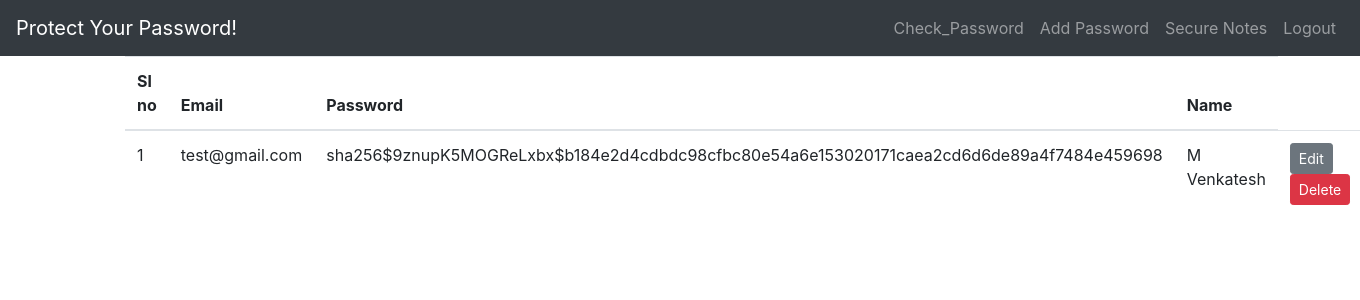
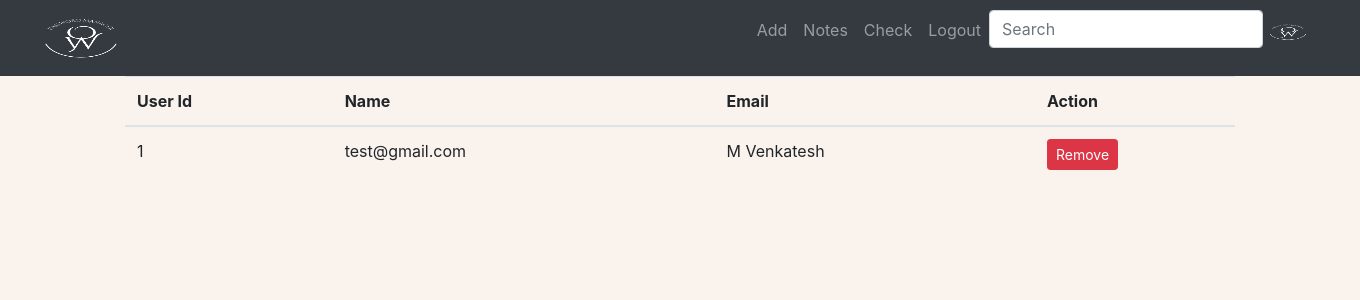
Before and after one commit to Venkateshvenki404224/password_manager, a Flask app: page /admin in a window 1360 px wide. Shown: the top 300 px of the page. Run offline with Flask 2, Linux system fonts and the light colour scheme; a user stored in the database is signed in; data comes from the database, SQL or seed files in the repository; both versions use the stored data as it was after the commit; some libraries are stand-ins or nearby versions.

Commit message:
Done some major changes to the look of the page !

```diff
--- a/Flask-Web-App-Tutorial/website/static/style.css
+++ b/Flask-Web-App-Tutorial/website/static/style.css
@@ -1,8 +1,24 @@
-.body {
+body {
   counter-reset: serial-number ;  /* Set the serial number counter to 0 */
 }
 
-.body td:first-child:before {
+body td:first-child:before {
   counter-increment: serial-number;  /* Increment the serial number counter */
   content: counter(serial-number);  /* Display the counter */
 }
+.btn {
+  /*margin-top: 10px;*/
+  margin-right: 10px;
+}
+.body1{
+  background-color: #F9F2ED;
+}
+#login{
+  margin-top: 70px;
+}
+#signup{
+  margin-top: 50px;
+}
+#edit {
+  margin-right: 10px;
+}
--- a/Flask-Web-App-Tutorial/website/templates/admin.html
+++ b/Flask-Web-App-Tutorial/website/templates/admin.html
@@ -2,12 +2,12 @@
 %}
 <div class="body">
 		<table  class="table table-hover" style="width:100%">
-        <thead >
+       <thead class="table table-striped">
 			<tr>
-                <th>Sl no</th>
-				<th>Email</th>
-				<th>Password</th>
+                <th>User Id</th>
                 <th>Name</th>
+                <th>Email</th>
+                <th>Action</th>
 			</tr>
         </thead>
         <tbody>
@@ -16,11 +16,9 @@
 			<tr>
                 <td></td>
 				<td>{{ sock.email }}</td>
-				<td>{{ sock.password }}</td>
 				<td>{{ sock.first_name }}</td>
-                <td width="130">
-                    <a href="/update/{{ sock.id }}" class="btn btn-secondary btn-sm" onclick="onEdit(this)">Edit</a>
-                    <a href="/admin" class="btn btn-danger btn-delete btn-sm" >Delete</a>
+                <td width="200">
+                    <a href="/admin" class="btn btn-danger btn-delete btn-sm" >Remove</a>
                 </td>
 			</tr>
 			{% endfor %}
--- a/Flask-Web-App-Tutorial/website/templates/base.html
+++ b/Flask-Web-App-Tutorial/website/templates/base.html
@@ -20,33 +20,8 @@
     />
     <title>{% block title %}Home{% endblock %}</title>
   </head>
-  <body>
-  <section id="title">
-    <nav class="navbar navbar-expand-lg navbar-dark bg-dark">
-        <a class="navbar-brand" href="/">Protect Your Password!</a>
-      <button
-        class="navbar-toggler"
-        type="button"
-        data-toggle="collapse"
-        data-target="#navbar"
-      >
-        <span class="navbar-toggler-icon"></span>
-      </button>
-      <div class="collapse navbar-collapse" id="navbar">
-        <div class="navbar-nav ml-auto">
-          {% if user.is_authenticated %}
-          <a class="nav-item nav-link" id="home" href="/check">Check_Password</a>
-          <a class="nav-item nav-link" id="home" href="/addpass">Add Password</a>
-          <a class="nav-item nav-link" id="home" href="/notes">Secure Notes</a>
-          <a class="nav-item nav-link" id="logout" href="/logout">Logout</a>
-          {% else %}
-          <a class="nav-item nav-link" id="login" href="/login">Login</a>
-          <a class="nav-item nav-link" id="signUp" href="/sign-up">Sign Up</a>
-          {% endif %}
-        </div>
-      </div>
-    </nav>
-  </section>
+  <body class="body1">
+    {% include 'navbar.html' %}
 
     {% with messages = get_flashed_messages(with_categories=true) %} {% if
     messages %} {% for category, message in messages %} {% if category ==
--- a/Flask-Web-App-Tutorial/website/templates/login.html
+++ b/Flask-Web-App-Tutorial/website/templates/login.html
@@ -1,6 +1,6 @@
 {% extends "base.html" %} {% block title %}Login{% endblock %} {% block content
 %}
-<div class="shadow p-3 mb-5 bg-body rounded">
+<div class="shadow p-3 mb-5 bg-body rounded" id="login">
     <form method="POST">
       <h3 align="center">Login</h3>
       <div class="form-group">
--- /dev/null
+++ b/Flask-Web-App-Tutorial/website/templates/navbar.html
@@ -0,0 +1,41 @@
+<nav class="navbar navbar-expand-lg navbar-dark bg-dark">
+  <div class="container-fluid">
+    <a class="navbar-brand" href="/">
+        <img src="../static/Password%20Manager.png" alt="" width="100" height="50">
+    </a>
+    <button class="navbar-toggler" type="button" data-bs-toggle="collapse" data-bs-target="#navbarSupportedContent" aria-controls="navbarSupportedContent" aria-expanded="false" aria-label="Toggle navigation">
+      <span class="navbar-toggler-icon"></span>
+    </button>
+    <ul class="collapse navbar-collapse" id="navbarSupportedContent">
+        <div class="navbar-nav ml-auto">
+         {% if user.is_authenticated %}
+          <ul class="navbar-nav me-auto mb-2 mb-lg-0">
+            <li class="nav-item">
+              <a class="nav-link" href="/addpass">Add</a>
+            </li>
+            <li class="nav-item">
+              <a class="nav-link" href="/notes">Notes</a>
+            </li>
+            <li class="nav-item">
+              <a class="nav-link" href="/check">Check</a>
+            </li>
+            <li class="nav-item">
+              <a class="nav-link" href="/logout">Logout</a>
+            </li>
+              <form class="d-flex" role="search">
+                <input class="form-control me-2" type="search" placeholder="Search" aria-label="Search">
+{#                <button class="btn btn-secondary" type="submit">Search</button>#}
+              </form>
+             <a class="navbar-brand" href="/">
+            <img src="../static/Password%20Manager.png" class="rounded-circle" alt="" width="50" height="20">
+            </a>
+          </ul>
+             </div>
+        {% else %}
+              <a href="/login" class="btn btn-outline-light" role="button" data-bs-toggle="button">Login</a>
+              <a href="/sign-up" class="btn btn-warning" role="button" data-bs-toggle="button">SignUp</a>
+             </ul>
+             </div>
+        {% endif %}
+  </div>
+</nav>
--- a/Flask-Web-App-Tutorial/website/templates/sign_up.html
+++ b/Flask-Web-App-Tutorial/website/templates/sign_up.html
@@ -1,6 +1,6 @@
 {% extends "base.html" %} {% block title %}Sign Up{% endblock %} {% block
 content %}
-<div class="shadow p-3 mb-5 bg-body rounded">
+<div class="shadow p-3 mb-5 bg-body rounded" id="signup">
     <form method="POST">
       <h3 align="center">Sign Up</h3>
       <div class="form-group">
--- a/Flask-Web-App-Tutorial/website/views.py
+++ b/Flask-Web-App-Tutorial/website/views.py
@@ -107,7 +107,7 @@ def update(id):
             flash("Data Edited", category='success')
             return render_template("home.html", user=current_user, name_to_update=name_to_update)
         except:
-            flash("Error! ")
+            flash("Error!",category='error')
             return render_template('update.html', name_to_update=name_to_update, user=current_user)
     else:
         return render_template("update.html", name_to_update=name_to_update, user=current_user)
@@ -139,5 +139,5 @@ def delete_user():
 
 
 @views.errorhandler(404)
-def page_not_found(e):
-    return render_template("404.html"), 404
+def internal_server_error(e):
+    return render_template('404.html'), 404
```
Also changed, not shown: Flask-Web-App-Tutorial/website/templates/404.html (+3 -4 lines), Flask-Web-App-Tutorial/website/templates/home.html (+4 -4 lines), Flask-Web-App-Tutorial/website/database.db, Flask-Web-App-Tutorial/website/static/Password Manager.png (added), Flask-Web-App-Tutorial/website/static/logo1.png (added), Flask-Web-App-Tutorial/website/static/logo2.png (added), Flask-Web-App-Tutorial/website/static/logo3.png (added), Flask-Web-App-Tutorial/website/static/logo4.png (added).
